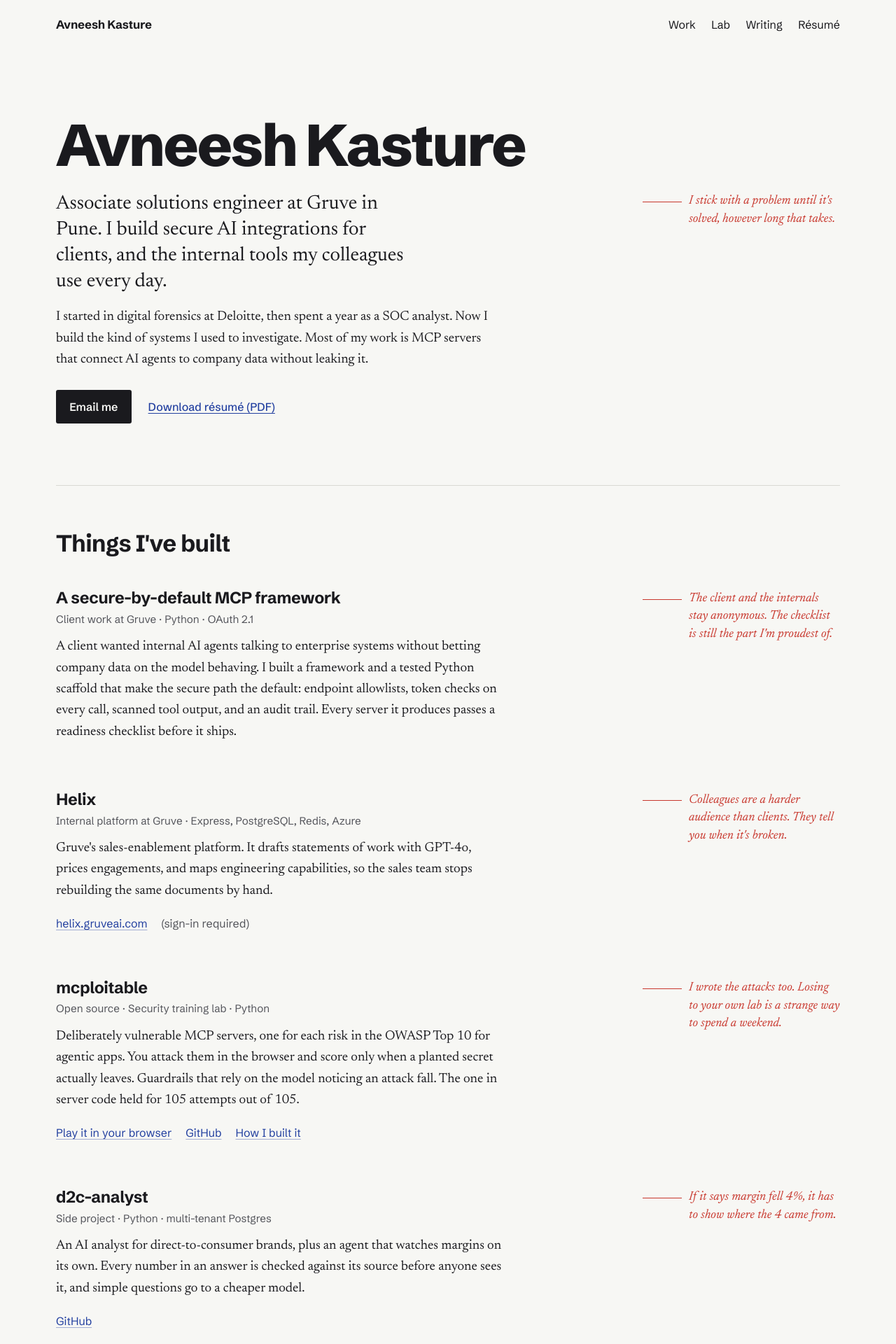
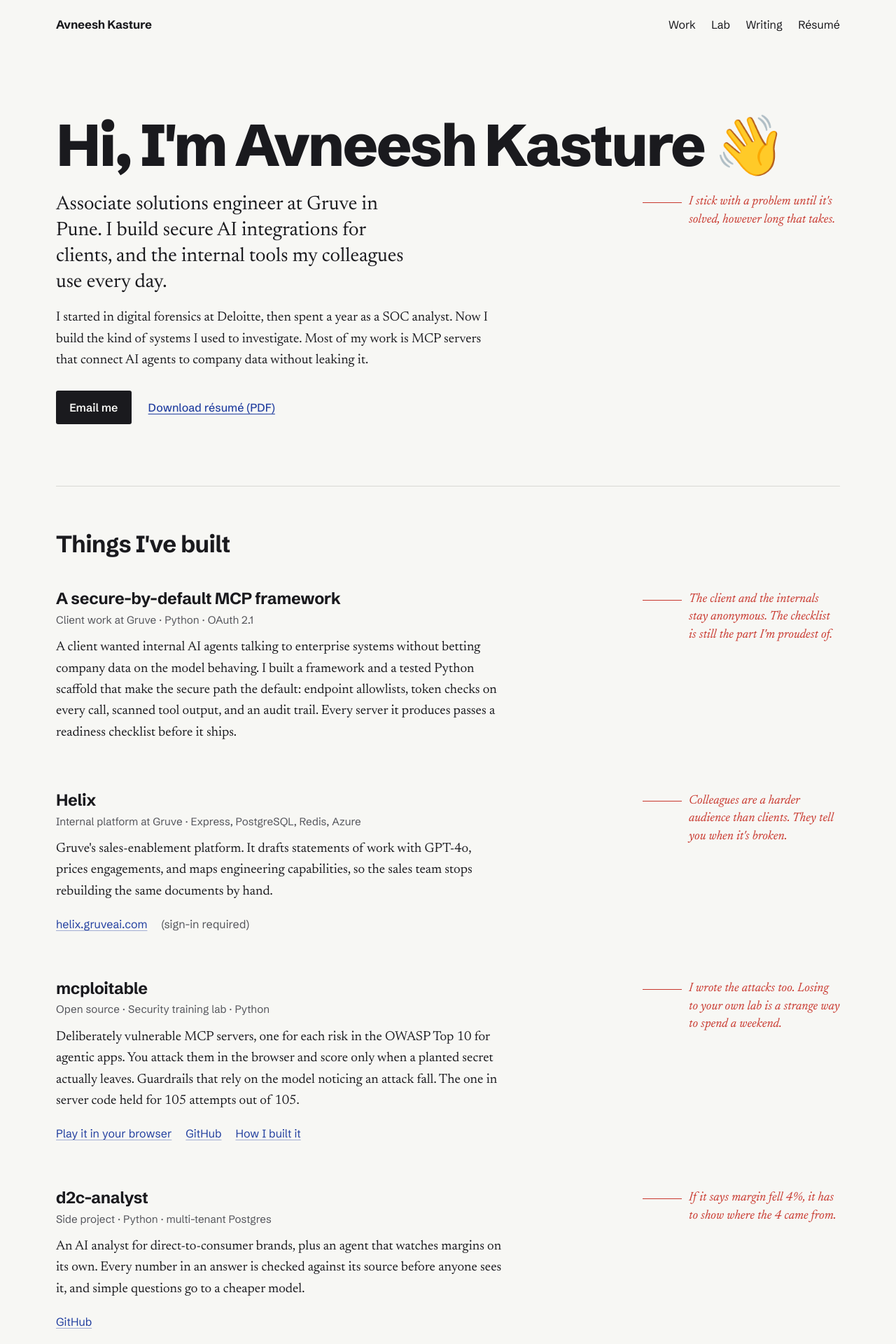
Before and after one commit to agileAlligator/Portfolio-Page, a Jekyll site: the page built from index.html, in a window 1280 px wide. Shown: the top 1920 px of the page at 70% size. Built offline with Jekyll 4.4.1, drawn with Linux system fonts in a browser that asks for light colours.

Commit message:
homepage: hero reads "Hi, I'm Avneesh Kasture 👋"
Co-Authored-By: Claude Opus 5.5 <noreply@anthropic.com>

```diff
--- a/assets/home.scss
+++ b/assets/home.scss
@@ -86,6 +86,7 @@ main {
 	letter-spacing: -0.035em;
 	margin-bottom: 1.6rem;
 }
+.intro-wave { font-family: 'Apple Color Emoji', 'Segoe UI Emoji', 'Noto Color Emoji', sans-serif; font-weight: 400; }
 .intro-lede {
 	margin-top: 0;
 	font-size: clamp(1.4rem, calc(1.15rem + 0.9vw), 1.75rem);
--- a/index.html
+++ b/index.html
@@ -82,7 +82,7 @@
 		<main id="main">
 			<!-- Each .row is a main column plus a margin. Margin notes are asides in my own voice. -->
 			<section class="intro" aria-labelledby="intro-name">
-				<h1 class="intro-name" id="intro-name">Avneesh Kasture</h1>
+				<h1 class="intro-name" id="intro-name">Hi, I'm Avneesh Kasture <span class="intro-wave" aria-hidden="true">👋</span></h1>
 				<div class="row">
 					<div class="row-main">
 						<p class="intro-lede">
```
Also changed, not shown: .claude/design-system.json.
